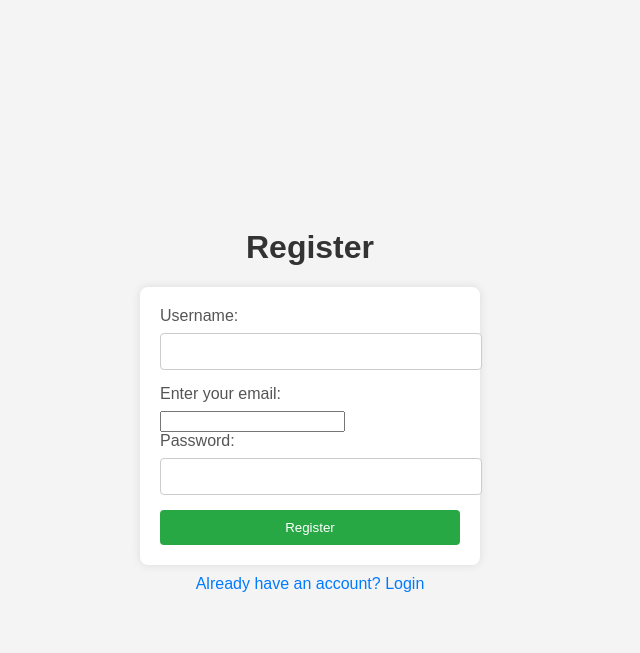
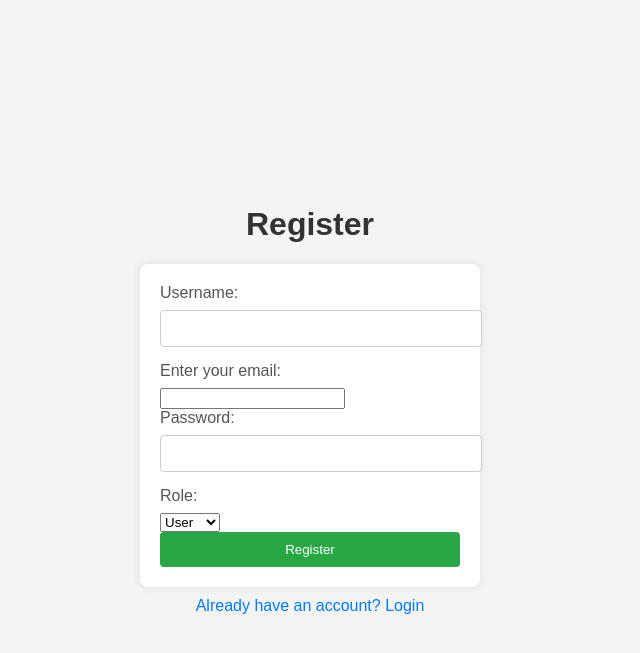
Before and after one commit to Hoangsonvjppro/Flask-Learning, a Flask app: page /register in a window 1280 px wide. Shown: the top 653 px of the page, without its empty margins (330-970 px from the left). Run offline with Flask 3, Linux system fonts and the light colour scheme.

Commit message:
done task

```diff
--- a/app.py
+++ b/app.py
@@ -1,15 +1,17 @@
-from flask import Flask, render_template, redirect, url_for, request, flash
+from flask import Flask, render_template, redirect, url_for, request, flash, abort
 from flask_sqlalchemy import SQLAlchemy
 from flask_login import LoginManager, UserMixin, login_user, logout_user, login_required, current_user
 from werkzeug.security import generate_password_hash, check_password_hash
 from werkzeug.utils import secure_filename
+from functools import wraps
 import os
 
 
 # Khởi tạo Flask
 app = Flask(__name__)
-app.config['SQLALCHEMY_DATABASE_URI'] = 'sqlite:///users.db'
+app.config['SQLALCHEMY_DATABASE_URI'] = os.getenv('DATABASE_URL')
 app.config['SQLALCHEMY_TRACK_MODIFICATIONS'] = False
+
 app.config['SECRET_KEY'] = 'your_secret_key'
 
 # Khởi tạo database
@@ -27,12 +29,21 @@ class User(db.Model, UserMixin):
     email = db.Column(db.String(150), unique=True, nullable=False)
     password_hash = db.Column(db.String(200), nullable=False)
     avatar = db.Column(db.String(200), nullable=True, default="default.jpg")  # Thêm ảnh đại diện
+    role = db.Column(db.String(50), nullable=False, default="user")
 
     def set_password(self, password):
         self.password_hash = generate_password_hash(password)
 
     def check_password(self, password):
         return check_password_hash(self.password_hash, password)
+
+def admin_required(f):
+    @wraps(f)
+    def decorated_function(*args, **kwargs):
+        if not current_user.is_authenticated or not current_user.role == "admin":
+            abort(403) #return 403 error Forbidden if !=admin
+        return f(*args, **kwargs)
+    return decorated_function
 
 # Load user cho Flask-Login
 @login_manager.user_loader
@@ -50,6 +61,7 @@ def register():
         username = request.form['username']
         email = request.form['email']  # Thêm email
         password = request.form['password']
+        role = request.form['role']
 
         if User.query.filter_by(username=username).first():
             flash("Username already exists!", "danger")
@@ -59,7 +71,7 @@ def register():
             flash("Email already registered!", "danger")
             return redirect(url_for('register'))
 
-        new_user = User(username=username, email=email)  # Lưu email
+        new_user = User(username=username, email=email, role=role)  # Lưu email
         new_user.set_password(password)
         db.session.add(new_user)
         db.session.commit()
@@ -113,6 +125,13 @@ def update_profile():
 
     return render_template('update_profile.html')
 
+@app.route('/admin')
+@login_required
+@admin_required
+def admin_dashboard():
+    return ('<h1> Welcome Admin! </h1>'
+            '<p>Only admins can see this page</p>')
+
 @app.route('/logout')
 @login_required
 def logout():
--- a/templates/home.html
+++ b/templates/home.html
@@ -16,7 +16,10 @@
         {% endwith %}
 
         {% if current_user.is_authenticated %}
-    <p>Hello, {{ current_user.username }}! You are logged in.</p>
+            <p>Hello, {{ current_user.username }}! You are logged in.{{ current_user.role }}</p>
+            {% if current_user.role == 'admin' %}
+                <a href="{{ url_for('admin_dashboard') }}">Go to Admin Panel</a>
+            {% endif %}
             <img src="{{ url_for('static', filename='uploads/' + current_user.avatar) }}" alt="Avatar" width="100">
             <br>
             <a href="{{ url_for('update_profile') }}">Update Profile</a>
--- a/templates/register.html
+++ b/templates/register.html
@@ -18,13 +18,19 @@
 <form action="{{ url_for('register') }}" method="POST">
     <label for="username">Username:</label>
     <input type="text" id="username" name="username" required>
-    <br>
+
     <label for="email">Enter your email:</label>
     <input type="email" id="email" name="email" required>
-    <br>
+
     <label for="password">Password:</label>
     <input type="password" id="password" name="password" required>
-    <br>
+
+    <label for="role">Role:</label>
+    <select name="role" id="role">
+        <option value="user">User</option>
+        <option value="admin">Admin</option>
+    </select>
+
     <button type="submit">Register</button>
 </form>
 <a href="{{ url_for('login') }}">Already have an account? Login</a>
--- a/templates/update_profile.html
+++ b/templates/update_profile.html
@@ -28,6 +28,9 @@
     <button type="submit">Update Profile</button>
 </form>
 
+<br>
+<a href="{{ url_for('home') }}">Back to home page</a>
+
 <h3>Current Avatar:</h3>
 <img src="{{ url_for('static', filename='uploads/' + current_user.avatar) }}" alt="Avatar" width="150">
 </body>
```
Also changed, not shown: requirements.txt (added, +19 -0 lines), instance/users.db. Lines whose indentation alone changed are shown as unchanged.
